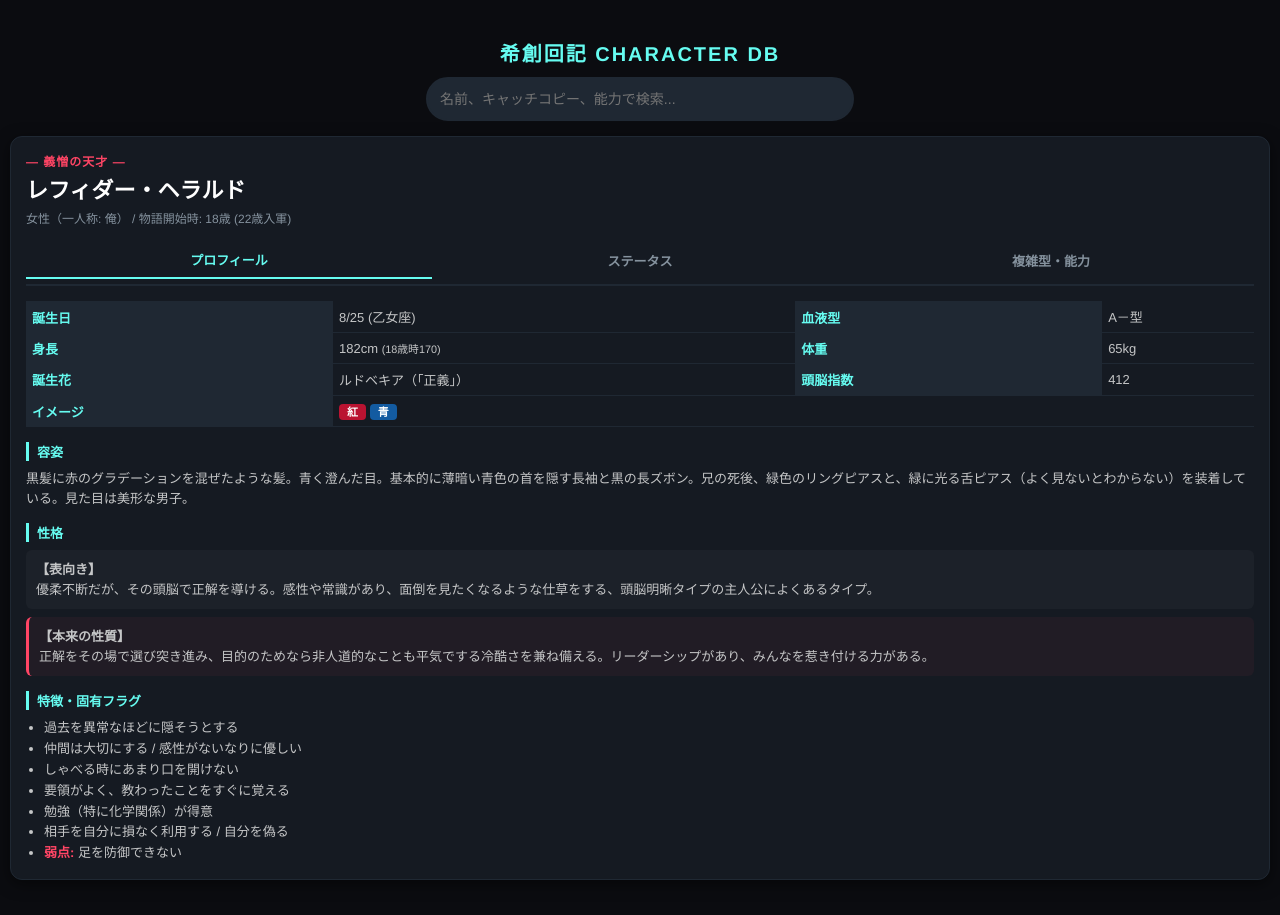
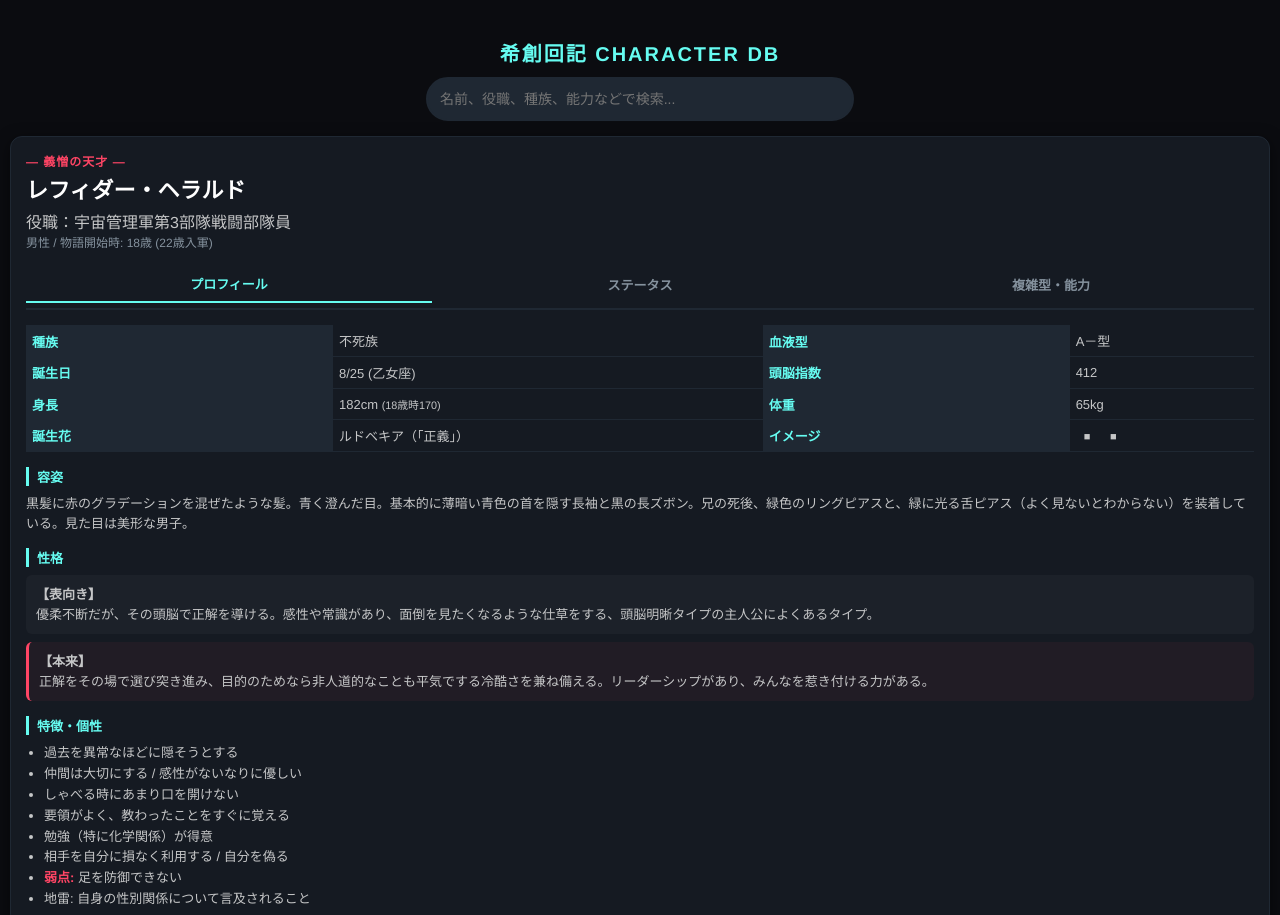
Before and after one commit to Itchigochan84/Kisoukaiki-setteisyu, a plain HTML site: page index.html in a window 1280 px wide. Shown: the top 915 px of the page. Drawn offline with Linux system fonts and the light colour scheme.

Commit message:
Update character details and search placeholder text

```diff
--- a/index.html
+++ b/index.html
@@ -11,20 +11,21 @@
     <header>
         <h1>希創回記 CHARACTER DB</h1>
         <!-- 検索窓 -->
-        <input type="text" id="searchBar" placeholder="名前、キャッチコピー、能力で検索..." onkeyup="searchCharacters()">
+        <input type="text" id="searchBar" placeholder="名前、役職、種族、能力などで検索..." onkeyup="searchCharacters()">
     </header>
 
     <main class="character-container">
 
         <!-- ================= キャラクターカード：レフィダー ================= -->
-        <div class="char-card" data-name="レフィダー ヘラルド 義憎の天才" data-tag="感情系統 憎悪の支配者 宇宙管理軍">
+        <div class="char-card" data-name="レフィダー ヘラルド 義憎の天才 第3部隊戦闘部" data-tag="不死族 感情系統 憎悪の支配者 主人公">
 
             <!-- カード上部：簡易プロフィール -->
             <div class="card-header">
                 <div class="char-main-info">
                     <span class="catch-copy">― 義憎の天才 ―</span>
                     <h2 class="char-name">レフィダー・ヘラルド</h2>
-                    <span class="char-gender-age">女性（一人称: 俺） / 物語開始時: 18歳 (22歳入軍)</span>
+                    <div class="char-post">役職：宇宙管理軍第3部隊戦闘部隊員</div>
+                    <span class="char-gender-age">男性 / 物語開始時: 18歳 (22歳入軍)</span>
                 </div>
             </div>
 
@@ -38,10 +39,10 @@
             <!-- 1. プロフィールタブ -->
             <div class="tab-content active" id="profile">
                 <table class="info-table">
-                    <tr><th>誕生日</th><td>8/25 (乙女座)</td><th>血液型</th><td>A－型</td></tr>
+                    <tr><th>種族</th><td>不死族</td><th>血液型</th><td>A－型</td></tr>
+                    <tr><th>誕生日</th><td>8/25 (乙女座)</td><th>頭脳指数</th><td>412</td></tr>
                     <tr><th>身長</th><td>182cm <small>(18歳時170)</small></td><th>体重</th><td>65kg</td></tr>
-                    <tr><th>誕生花</th><td>ルドベキア（「正義」）</td><th>頭脳指数</th><td>412</td></tr>
-                    <tr><th>イメージ</th><td colspan="3"><span class="color-badge red">紅</span> <span class="color-badge blue">青</span></td></tr>
+                    <tr><th>誕生花</th><td>ルドベキア（「正義」）</td><th>イメージ</th><td><span class="color-badge refi-red">■</span> <span class="color-badge refi-blue">■</span></td></tr>
                 </table>
 
                 <div class="section-title">容姿</div>
@@ -53,11 +54,11 @@
                     優柔不断だが、その頭脳で正解を導ける。感性や常識があり、面倒を見たくなるような仕草をする、頭脳明晰タイプの主人公によくあるタイプ。
                 </div>
                 <div class="personality-box real">
-                    <strong>【本来の性質】</strong><br>
+                    <strong>【本来】</strong><br>
                     正解をその場で選び突き進み、目的のためなら非人道的なことも平気でする冷酷さを兼ね備える。リーダーシップがあり、みんなを惹き付ける力がある。
                 </div>
 
-                <div class="section-title">特徴・固有フラグ</div>
+                <div class="section-title">特徴・個性</div>
                 <ul class="feature-list">
                     <li>過去を異常なほどに隠そうとする</li>
                     <li>仲間は大切にする / 感性がないなりに優しい</li>
@@ -66,6 +67,7 @@
                     <li>勉強（特に化学関係）が得意</li>
                     <li>相手を自分に損なく利用する / 自分を偽る</li>
                     <li><span class="weakness">弱点:</span> 足を防御できない</li>
+                    <li><span class="jirei">地雷:</span> 自身の性別関係について言及されること</li>
                 </ul>
             </div>
 
```
